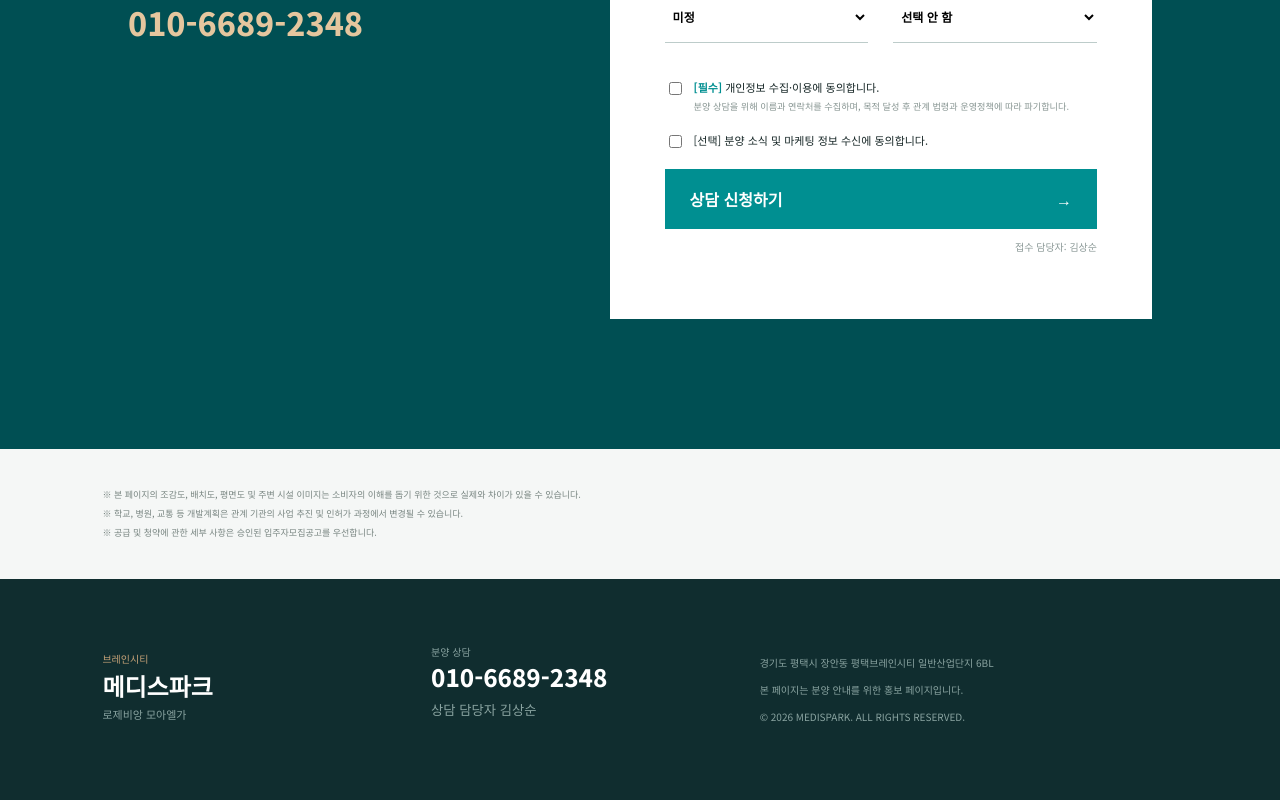
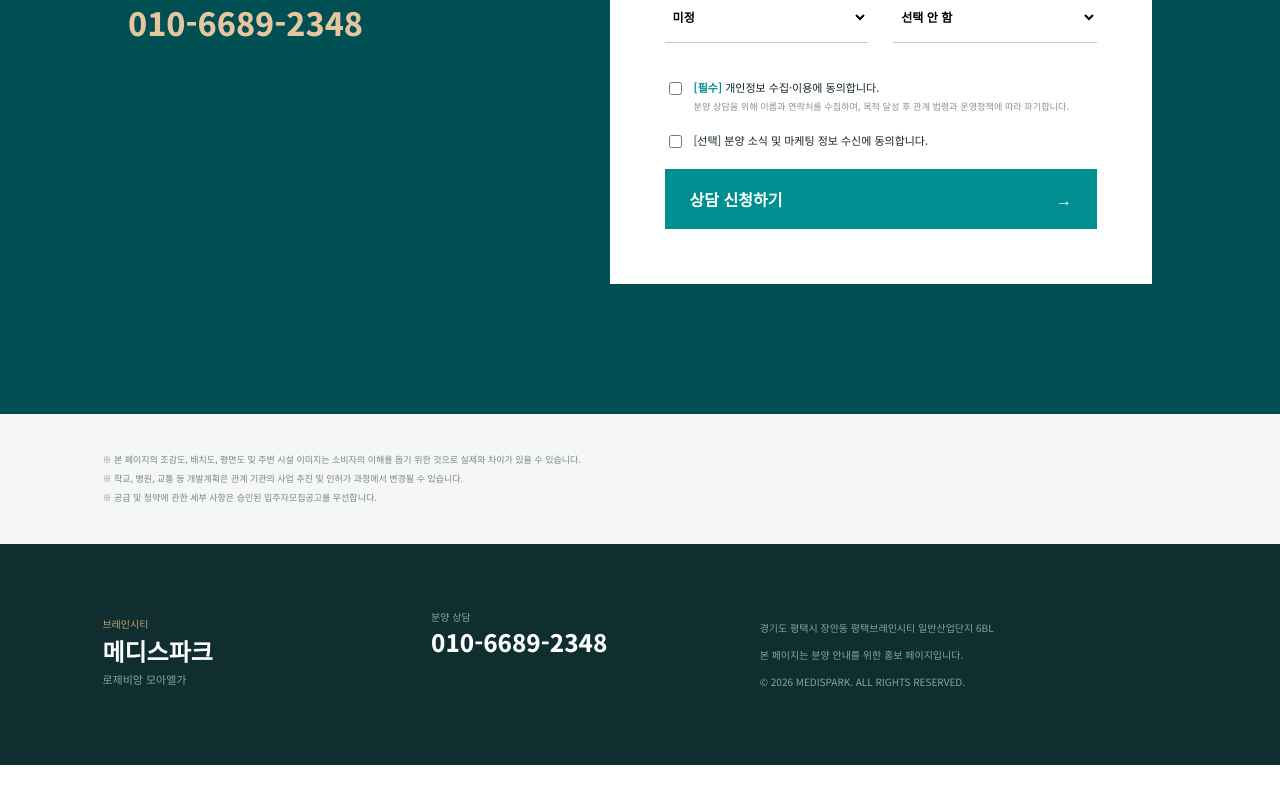
Before and after one commit to k01064008868-art/landing, a Next.js app: page / in a window 1280 px wide. Shown: the part 7684-8484 px from the top of the page. After the commit the page ends 8449 px from the top, so only its background shows below. Built offline with nearby package versions, Linux system fonts and the light colour scheme; a web font is replaced by a local one.

Commit message:
Hide staff name from landing page

```diff
--- a/app/page.tsx
+++ b/app/page.tsx
@@ -269,7 +269,6 @@ export default function Home() {
           <label className="check"><input type="checkbox" name="marketingConsent" /><span>[선택] 분양 소식 및 마케팅 정보 수신에 동의합니다.</span></label>
           <button className="submit" disabled={submitting}>{submitting ? "접수 중..." : "상담 신청하기"} <span>→</span></button>
           {message && <p className="form-message" role="status">{message}</p>}
-          <p className="manager-note">접수 담당자: 김상순</p>
         </form>
       </section>
 
@@ -281,7 +280,7 @@ export default function Home() {
 
       <footer>
         <div className="footer-brand"><span>브레인시티</span><strong>메디스파크</strong><p>로제비앙 모아엘가</p></div>
-        <div><p>분양 상담</p><a href={PHONE_LINK}>{PHONE_DISPLAY}</a><small>상담 담당자 김상순</small></div>
+        <div><p>분양 상담</p><a href={PHONE_LINK}>{PHONE_DISPLAY}</a></div>
         <div className="footer-info"><p>경기도 평택시 장안동 평택브레인시티 일반산업단지 6BL</p><p>본 페이지는 분양 안내를 위한 홍보 페이지입니다.</p><p>© 2026 MEDISPARK. ALL RIGHTS RESERVED.</p></div>
       </footer>
 
```
Also changed, not shown: app/globals.css.
